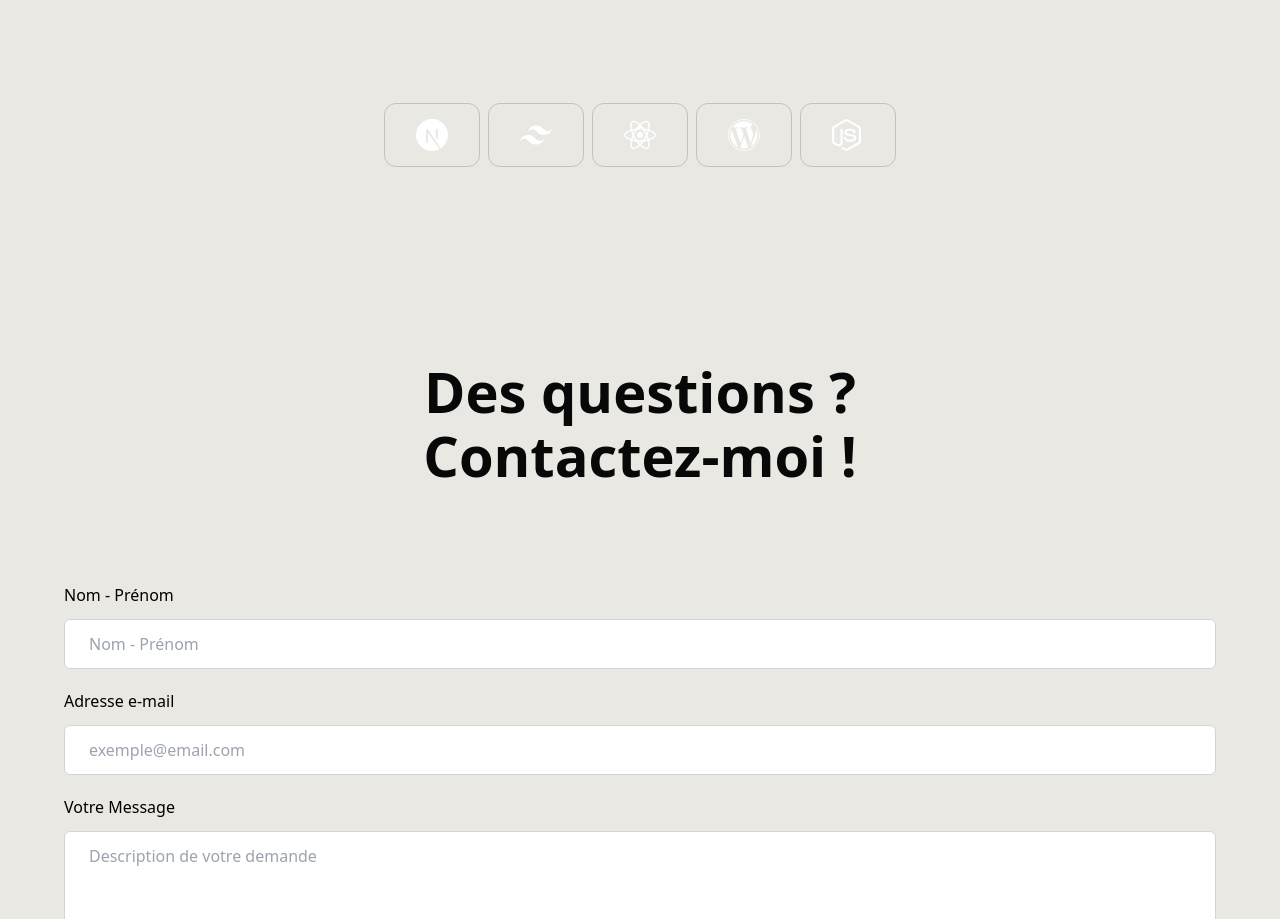
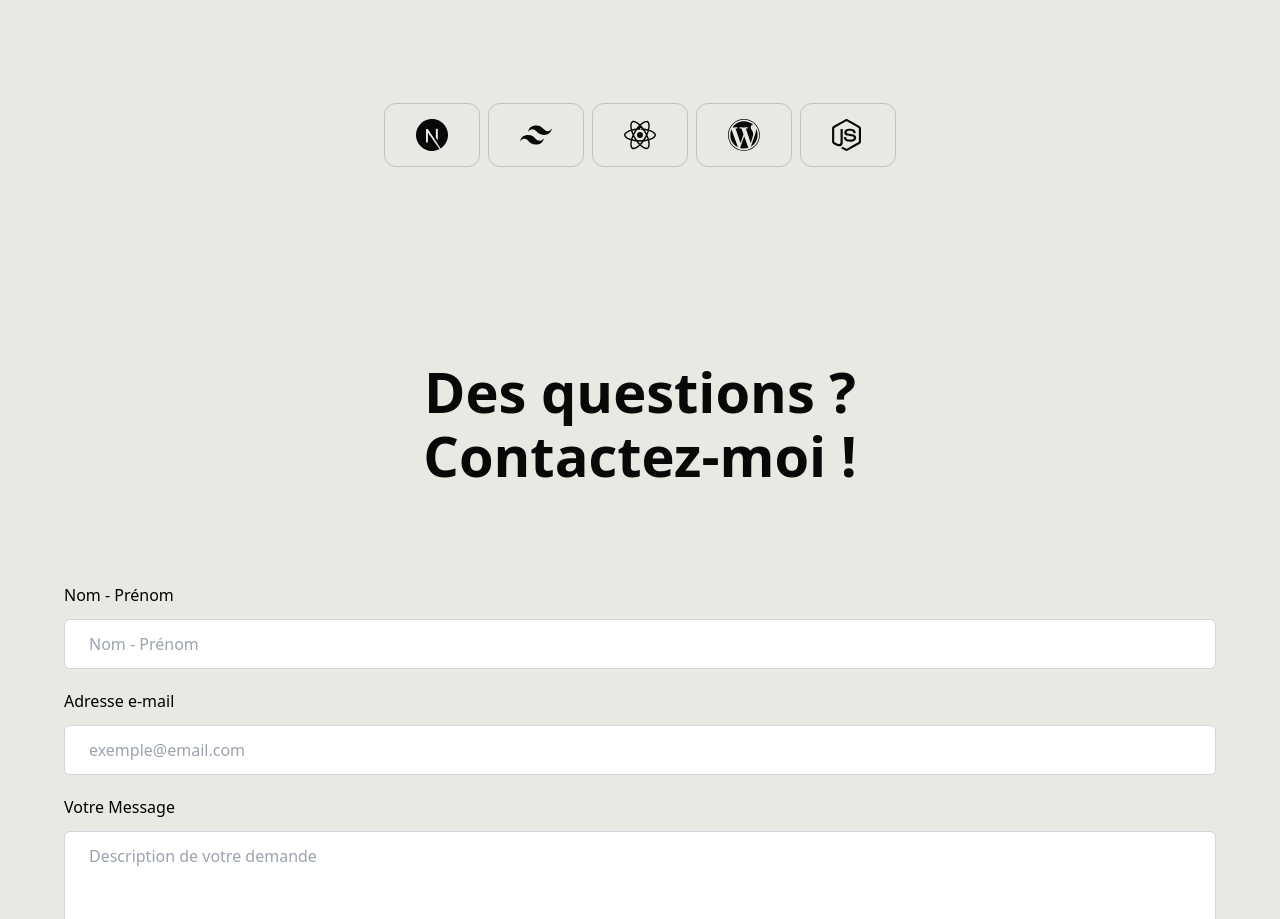
Before and after one commit to SebastienLaurentt/Portfolio-V2, a Next.js app: page / in a window 1280 px wide. Shown: the part 6036-6955 px from the top of the page. Built offline with nearby package versions, Linux system fonts and the light colour scheme.

Commit message:
in skills component fillColor is now define with primary--foreground variable

```diff
--- a/components/LandingSections/Skills/Skills.tsx
+++ b/components/LandingSections/Skills/Skills.tsx
@@ -8,7 +8,7 @@ import TailwindIcon from "@/components/SvgIcons/Tailwind/Tailwind";
 import WordPressIcon from "@/components/SvgIcons/Wordpress/Wordpress";
 
 const Skills = () => {
-  const fillColor = "#fff";
+  const fillColor = "hsl(var(--primary-foreground))";
   const size = 32;
 
   return (
```
